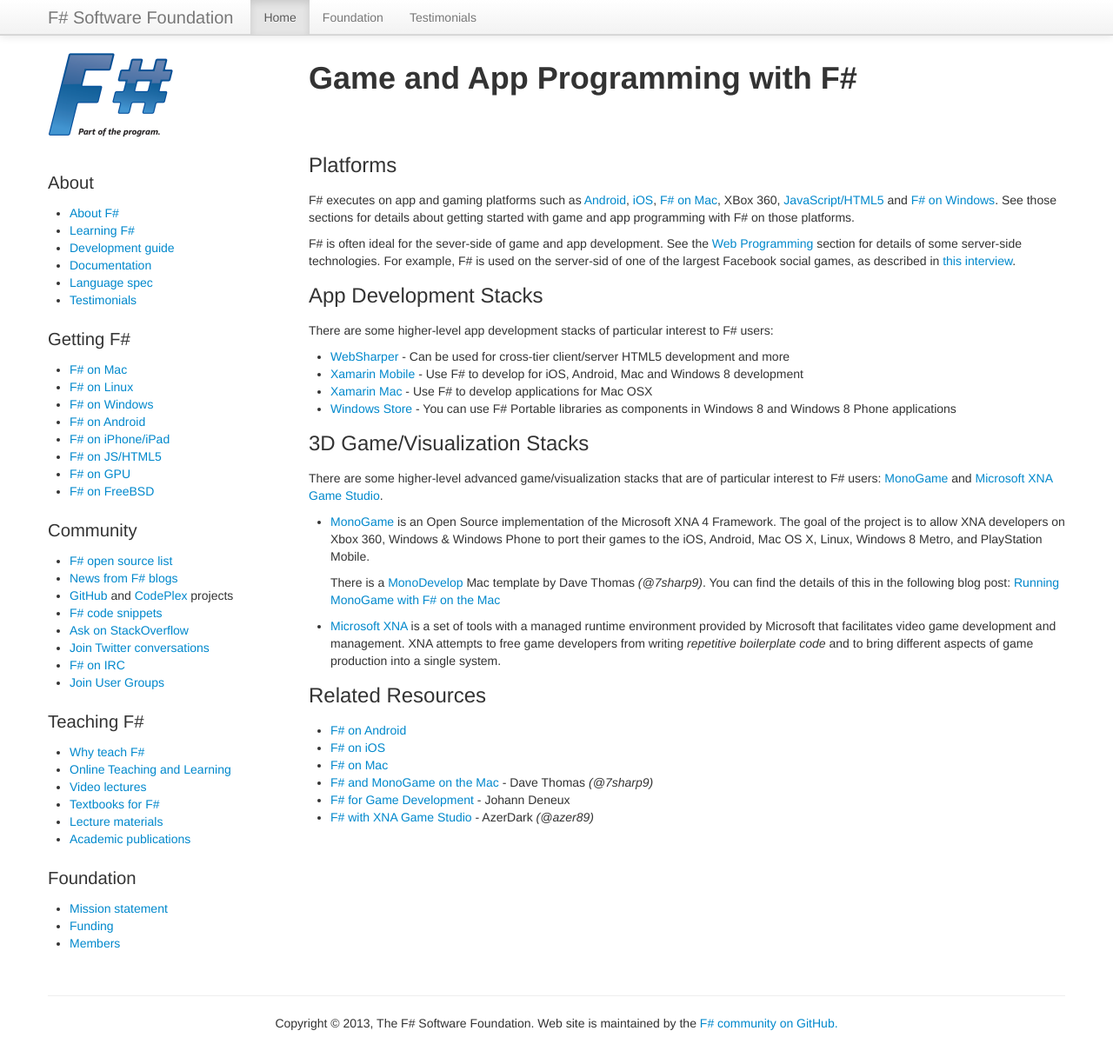
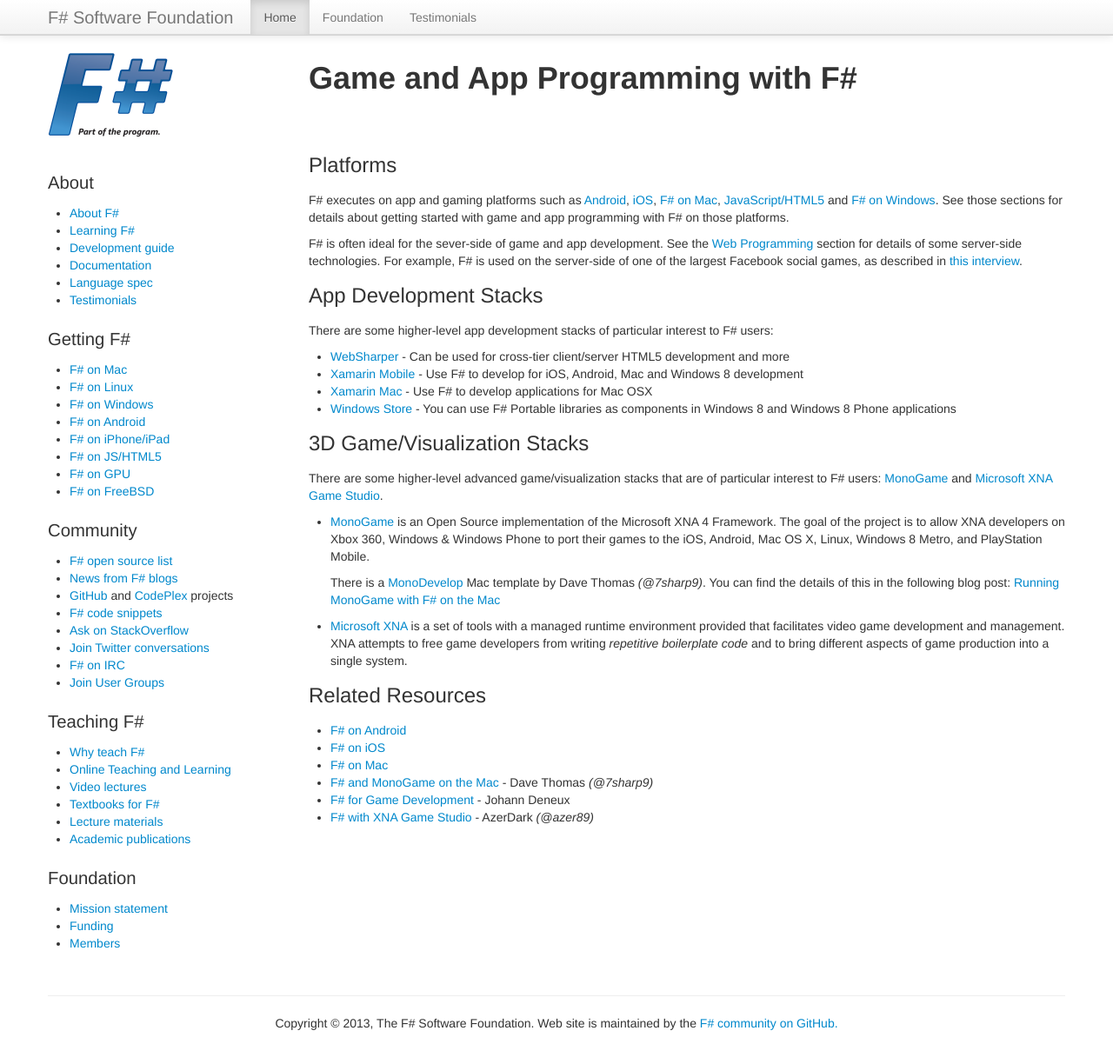
Before and after one commit to fsharp/fsharp.org, a Jekyll site: the page built from games/index.md, in a window 1280 px wide and 1237 px high. Shown: the top 1224 px of the window at 87% size. Built offline with Jekyll 4.4.1, drawn with Linux system fonts in a browser that asks for light colours; nearby versions of some CDN libraries; some web fonts are replaced; comment, search, counter and statistics services are not loaded.

Commit message:
Update index.md

```diff
--- a/games/index.md
+++ b/games/index.md
@@ -7,11 +7,11 @@
 ### Platforms
 
 F# executes on app and gaming platforms such as  [Android](/use/android/), [iOS](/use/ios/),
-[F# on Mac](/use/mac/), XBox 360, [JavaScript/HTML5](/webstacks) and [F# on Windows](/use/windows/). See those
+[F# on Mac](/use/mac/), [JavaScript/HTML5](/webstacks) and [F# on Windows](/use/windows/). See those
 sections for details about getting started with game and app programming with F# on those platforms.
 
 F# is often ideal for the sever-side of game and app development. See the [Web Programming](/webstacks) section for
-details of some server-side technologies. For example, F# is used on the server-sid of one of
+details of some server-side technologies. For example, F# is used on the server-side of one of
 the largest Facebook social games, as described in [this interview](http://www.dotnetrocks.com/default.aspx?ShowNum=846).
 
 ### App Development Stacks
@@ -37,7 +37,7 @@
   There is a [MonoDevelop][7] Mac template by Dave Thomas *(@7sharp9)*.  You can find the details of this in the following blog
   post: [Running MonoGame with F# on the Mac][3]
 
-* [Microsoft XNA][2] is a set of tools with a managed runtime environment provided by Microsoft that
+* [Microsoft XNA][2] is a set of tools with a managed runtime environment provided that
   facilitates video game development and management. XNA attempts to free game developers from writing
   *repetitive boilerplate code* and to bring different aspects of game production into a single system.
 
```
